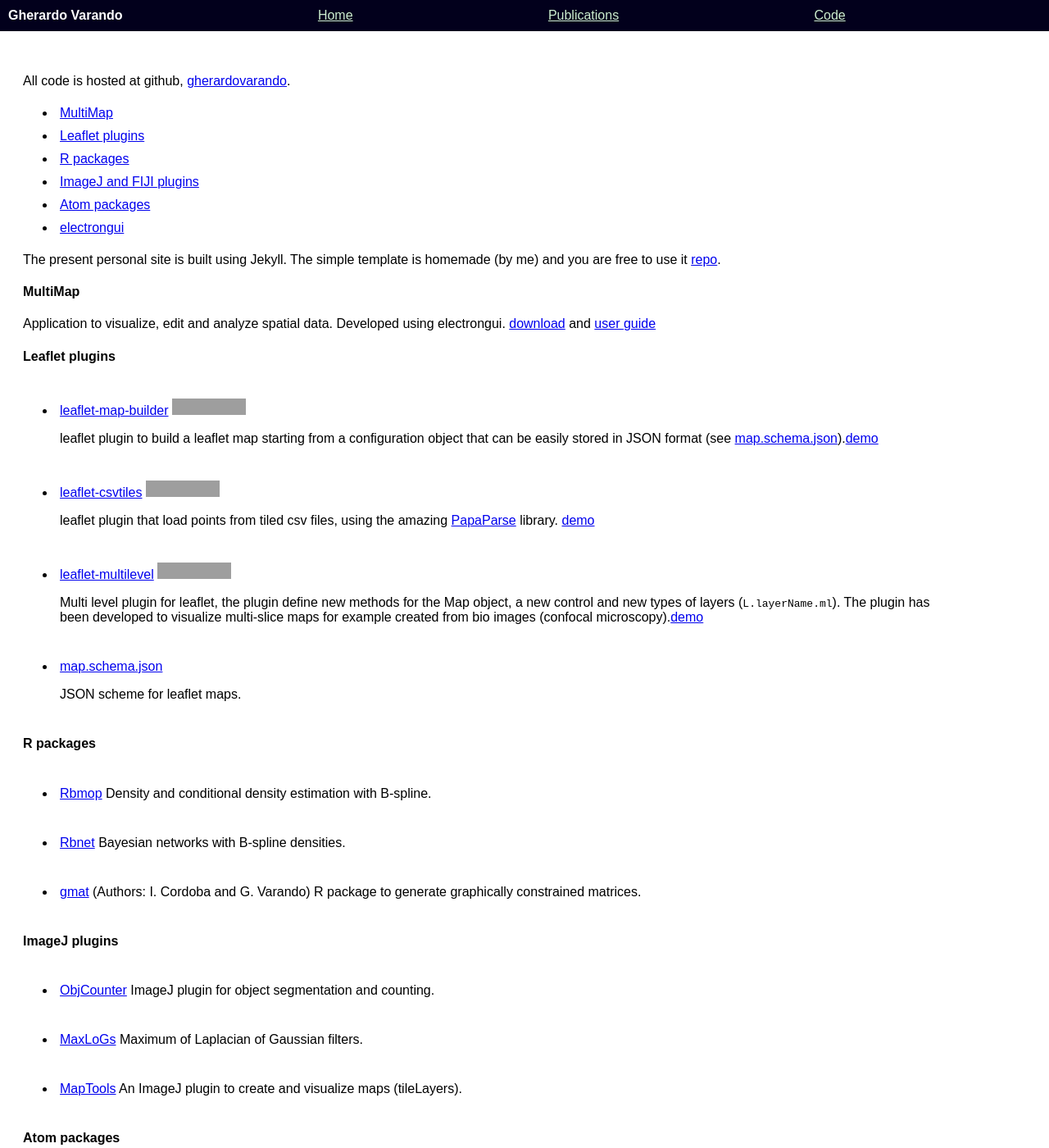
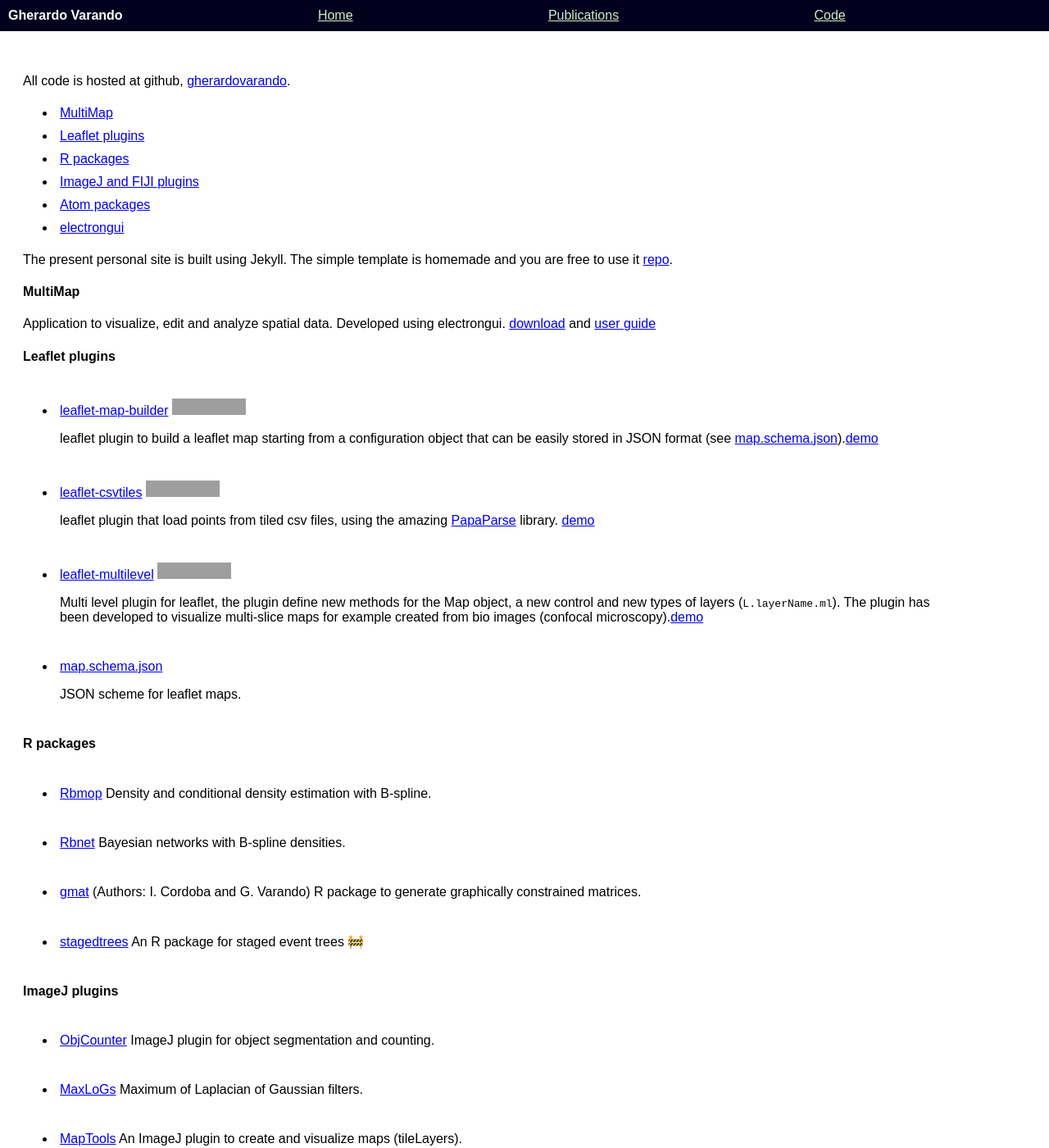
Before and after one commit to gherardovarando/gherardovarando.github.io, a Jekyll site: the page built from code.md, in a window 1280 px wide and 1400 px high. Shown: the whole window at 82% size. Built offline with Jekyll 4.4.1, drawn with Linux system fonts in a browser that asks for light colours; nearby versions of some CDN libraries; emoji names are drawn with the system emoji font; our own code applies the rules of GitHub Pages for plain Markdown files; grey boxes are pictures that could not be loaded.

Commit message:
[upd} stagedtress r package

```diff
--- a/code.md
+++ b/code.md
@@ -13,7 +13,7 @@ All  code is hosted at github,
 - [electrongui](#electrongui)
 
 The present personal site is built using Jekyll.
-The simple template is homemade (by me) and you are free to use it
+The simple template is homemade and you are free to use it
 [repo](https://github.com/gherardovarando/gherardovarando.github.io).
 
 #### MultiMap
@@ -63,7 +63,8 @@ The simple template is homemade (by me) and you are free to use it
 - [gmat](https://github.com/irenecrsn/gmat) (Authors: I. Cordoba and G. Varando)
   R package to generate graphically constrained matrices.
 
-
+- [stagedtrees](https://github.com/gherardovarando/stagedtrees)
+  An R package for staged event trees :construction:
 
 
 #### ImageJ plugins
```
